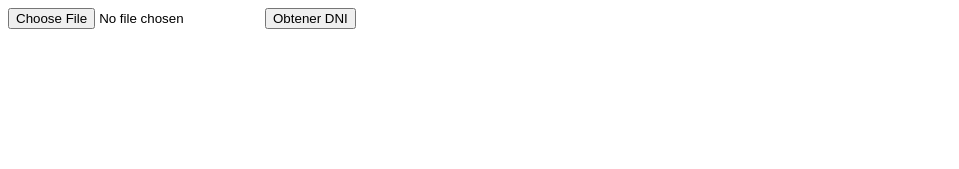
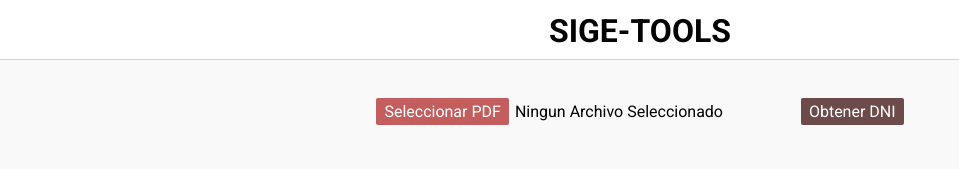
Before and after one commit to sebadev-img/sige-tools, a website: page public/index.html in a window 1280 px wide. Shown: the whole page, without its empty margins (0-959 px from the left). Drawn offline with Linux system fonts and the light colour scheme.

Commit message:
version 2.0

```diff
--- a/public/index.html
+++ b/public/index.html
@@ -8,12 +8,24 @@
     <title>SIGE-TOOL</title>
   </head>
   <body id="body">
-    <input type="file" id="inpFile" />
-    <button type="button" id="btnUpload">Obtener DNI</button>
-    <!-- <button type="button" id="btnDNI">DNI</button> -->
-    <br />
-    <br />
-    <ul id="ul"></ul>
+    <header>
+      <h1 class="header-title">SIGE-TOOLS</h1>
+    </header>
+    <main>
+      <section class="btn-container">
+        <input class="inputFile" type="file" id="inpFile" />
+        <label for="inpFile">Seleccionar PDF</label>
+        <span id="textFile">Ningun Archivo Seleccionado</span>
+        <button class="btn" type="button" id="btnUpload" disabled>
+          Obtener DNI
+        </button>
+        <br />
+        <br />
+      </section>
+      <section class="list-container">
+        <ul id="ul"></ul>
+      </section>
+    </main>
   </body>
   <script src="./script.js"></script>
 </html>
--- a/public/script.js
+++ b/public/script.js
@@ -1,16 +1,14 @@
-//const body = document.getElementById("body");
 const inpFile = document.getElementById("inpFile");
+const textFile = document.getElementById("textFile");
 const btnUpload = document.getElementById("btnUpload");
-const btnDNI = document.getElementById("btnDNI");
 const resultText = document.getElementById("resultText");
 const ul = document.getElementById("ul");
-//let prueba = "";
+
+btnUpload.disabled = true;
 
 const getUniqueDNI = (text) => {
   if (text) {
-    //console.log(prueba);
     const textArray = text.split("\n");
-    //console.log(textArray);
     let dniArray = textArray.filter(
       (word) => word.length === 10 && !word.includes("/")
     );
@@ -21,10 +19,22 @@ const getUniqueDNI = (text) => {
     uniqueDNI.map((dni) => {
       const node = document.createElement("li");
       node.appendChild(document.createTextNode(dni));
+      node.addEventListener("click", () => {
+        node.classList.toggle("complete");
+      });
       ul.appendChild(node);
     });
   }
 };
+
+inpFile.addEventListener("change", () => {
+  if (inpFile.value) {
+    textFile.innerHTML = inpFile.value.match(/[\/\\]([\w\d\s\.\-\(\)]+)$/)[1];
+    btnUpload.disabled = false;
+  } else {
+    textFile.innerHTML = "Ningun Archivo Seleccionado";
+  }
+});
 
 btnUpload.addEventListener("click", () => {
   const formData = new FormData();
@@ -37,7 +47,6 @@ btnUpload.addEventListener("click", () => {
       return response.text();
     })
     .then((extractedText) => {
-      //resultText.value = extractedText;
       getUniqueDNI(extractedText);
     });
 });
--- a/public/style.css
+++ b/public/style.css
@@ -0,0 +1,85 @@
+@import url("https://fonts.googleapis.com/css2?family=Roboto:ital,wght@0,100;0,300;0,400;0,500;0,700;0,900;1,100;1,300;1,400;1,500;1,700;1,900&display=swap");
+
+* {
+  margin: 0;
+  padding: 0;
+  box-sizing: border-box;
+  font-family: "Roboto", sans-serif;
+}
+
+body {
+  background-color: #f9f9f9;
+}
+
+header {
+  height: 60px;
+  background-color: white;
+  border-bottom: 1px solid lightgray;
+}
+
+.header-title {
+  padding-top: 12px;
+  font-size: 32px;
+  text-align: center;
+  color: #030303;
+}
+
+.btn-container {
+  margin-top: 32px;
+  display: flex;
+  justify-content: center;
+  align-items: center;
+}
+
+input[type="file"] {
+  display: none;
+}
+label {
+  padding: 4px 8px;
+  color: white;
+  background-color: #c45e5e;
+  cursor: pointer;
+  border-radius: 2px;
+  font-size: 16px;
+}
+
+span {
+  margin-left: 6px;
+  width: 270px;
+}
+
+.btn {
+  margin-left: 16px;
+  padding: 4px 8px;
+  border: none;
+  border-radius: 2px;
+  color: white;
+  font-size: 16px;
+  background-color: #c45e5e;
+  cursor: pointer;
+}
+
+.btn:disabled {
+  background-color: #6e4b4b;
+  cursor: default;
+}
+
+.list-container {
+  margin-top: 24px;
+  display: flex;
+  justify-content: center;
+}
+
+ul {
+  list-style: none;
+  margin-bottom: 12px;
+}
+
+li {
+  margin-top: 10px;
+  font-size: 18px;
+}
+
+.complete {
+  text-decoration: line-through;
+}
```
